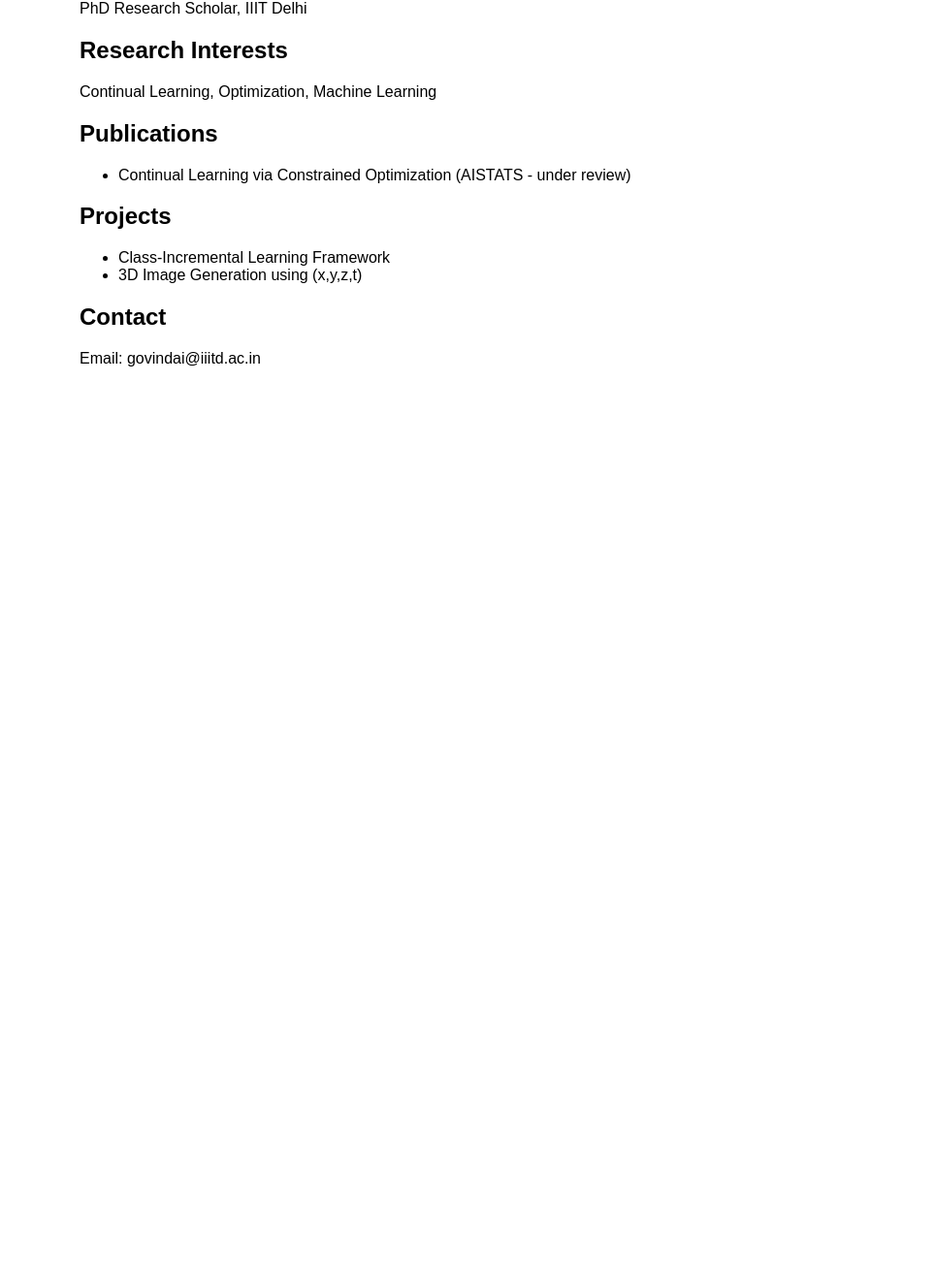
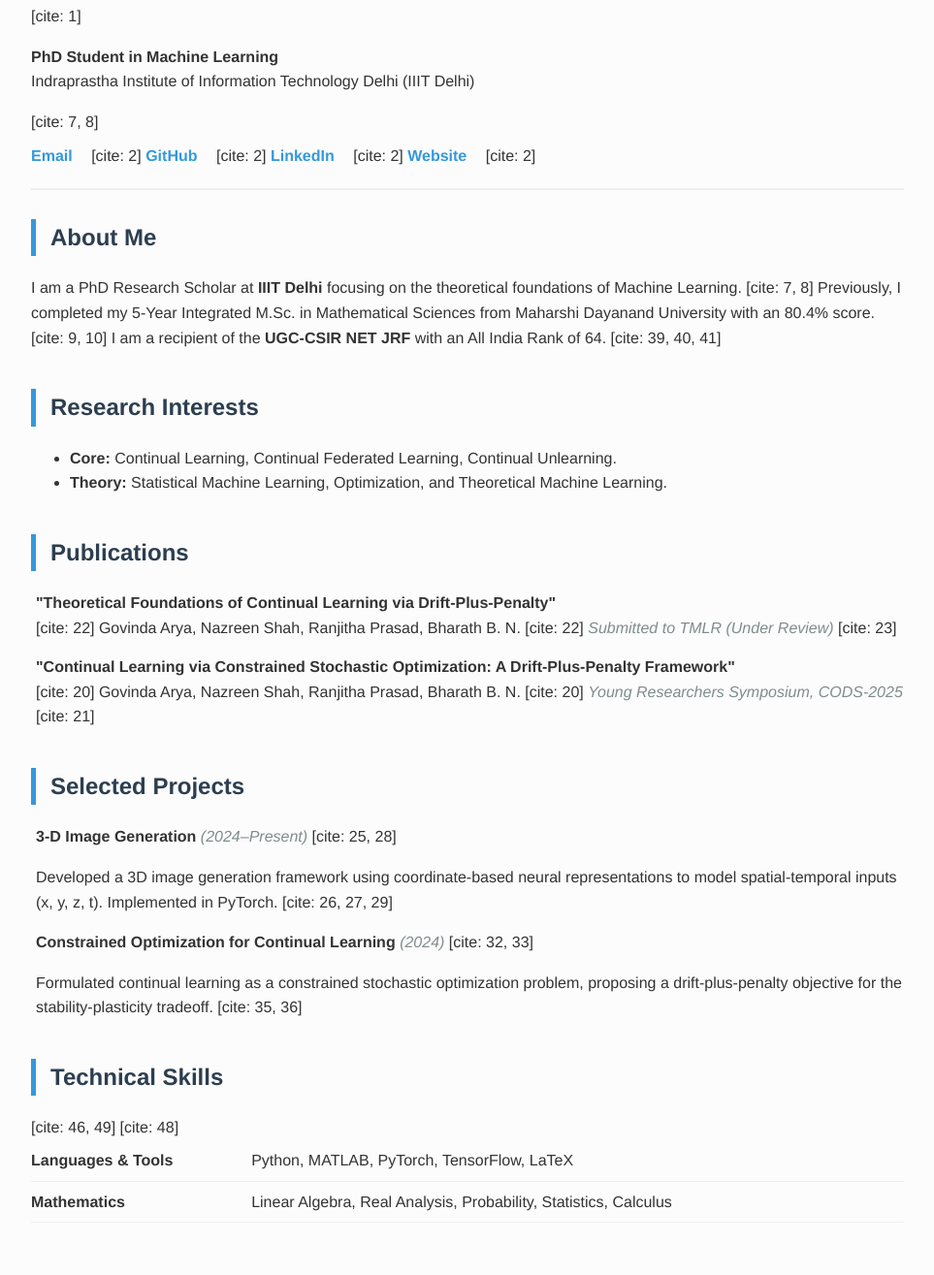
Before and after one commit to GovindaArya/govindaarya.github.io, a plain HTML site: page index.html in a window 1280 px wide. Shown: the part 80-1395 px from the top of the page at 97% size, without its empty margins (158-1121 px from the left). Before the commit the page ends 800 px from the top, so only its background shows below. Drawn offline with Linux system fonts and the light colour scheme.

Commit message:
Update index.html

```diff
--- a/index.html
+++ b/index.html
@@ -1,34 +1,95 @@
 <!DOCTYPE html>
-<html>
+<html lang="en">
 <head>
-    <title>Govinda Arya</title>
+    <meta charset="UTF-8">
+    <meta name="viewport" content="width=device-width, initial-scale=1.0">
+    <title>Govinda Arya | PhD Research Scholar</title>
     <style>
-        body { font-family: Arial; max-width: 800px; margin: auto; }
-        h1 { color: #2c3e50; }
+        body { font-family: 'Helvetica Neue', Helvetica, Arial, sans-serif; line-height: 1.6; color: #333; max-width: 900px; margin: auto; padding: 20px; background-color: #fcfcfc; }
+        header { border-bottom: 2px solid #eee; padding-bottom: 20px; margin-bottom: 30px; display: flex; align-items: center; justify-content: space-between; }
+        .bio-info h1 { margin: 0; color: #2c3e50; font-size: 2.5em; }
+        .links { margin-top: 10px; }
+        .links a { margin-right: 15px; text-decoration: none; color: #3498db; font-weight: bold; }
+        .links a:hover { text-decoration: underline; }
+        section { margin-bottom: 40px; }
+        h2 { color: #2c3e50; border-left: 5px solid #3498db; padding-left: 15px; margin-bottom: 20px; }
+        .pub-item, .proj-item { margin-bottom: 15px; padding-left: 5px; }
+        .pub-title { font-weight: bold; display: block; }
+        .venue { font-style: italic; color: #7f8c8d; }
+        .highlight { color: #e67e22; font-weight: bold; }
+        table { width: 100%; border-collapse: collapse; }
+        td { padding: 8px 0; border-bottom: 1px solid #eee; }
+        .date { text-align: right; color: #7f8c8d; width: 120px; }
     </style>
 </head>
 <body>
 
-<h1>Govinda Arya</h1>
+<header>
+    <div class="bio-info">
+        <h1>Govinda Arya</h1> [cite: 1]
+        <p><strong>PhD Student in Machine Learning</strong><br>
+        Indraprastha Institute of Information Technology Delhi (IIIT Delhi)</p> [cite: 7, 8]
+        <div class="links">
+            <a href="mailto:govindai@iiitd.ac.in">Email</a> [cite: 2]
+            <a href="https://github.com/yourusername">GitHub</a> [cite: 2]
+            <a href="https://linkedin.com/in/yourusername">LinkedIn</a> [cite: 2]
+            <a href="yourwebsite.com">Website</a> [cite: 2]
+        </div>
+    </div>
+</header>
 
-<p>PhD Research Scholar, IIIT Delhi</p>
+<section id="about">
+    <h2>About Me</h2>
+    <p>I am a PhD Research Scholar at <strong>IIIT Delhi</strong> focusing on the theoretical foundations of Machine Learning. [cite: 7, 8] Previously, I completed my 5-Year Integrated M.Sc. in Mathematical Sciences from Maharshi Dayanand University with an 80.4% score. [cite: 9, 10] I am a recipient of the <strong>UGC-CSIR NET JRF</strong> with an All India Rank of 64. [cite: 39, 40, 41]</p>
+</section>
 
-<h2>Research Interests</h2>
-<p>Continual Learning, Optimization, Machine Learning</p>
+<section id="interests">
+    <h2>Research Interests</h2>
+    <ul>
+        <li><strong>Core:</strong> Continual Learning, Continual Federated Learning, Continual Unlearning. </li>
+        <li><strong>Theory:</strong> Statistical Machine Learning, Optimization, and Theoretical Machine Learning. </li>
+    </ul>
+</section>
 
-<h2>Publications</h2>
-<ul>
-<li>Continual Learning via Constrained Optimization (AISTATS - under review)</li>
-</ul>
+<section id="publications">
+    <h2>Publications</h2>
+    <div class="pub-item">
+        <span class="pub-title">"Theoretical Foundations of Continual Learning via Drift-Plus-Penalty"</span> [cite: 22]
+        <span>Govinda Arya, Nazreen Shah, Ranjitha Prasad, Bharath B. N.</span> [cite: 22]
+        <span class="venue">Submitted to TMLR (Under Review)</span> [cite: 23]
+    </div>
+    <div class="pub-item">
+        <span class="pub-title">"Continual Learning via Constrained Stochastic Optimization: A Drift-Plus-Penalty Framework"</span> [cite: 20]
+        <span>Govinda Arya, Nazreen Shah, Ranjitha Prasad, Bharath B. N.</span> [cite: 20]
+        <span class="venue">Young Researchers Symposium, CODS-2025</span> [cite: 21]
+    </div>
+</section>
 
-<h2>Projects</h2>
-<ul>
-<li>Class-Incremental Learning Framework</li>
-<li>3D Image Generation using (x,y,z,t)</li>
-</ul>
+<section id="projects">
+    <h2>Selected Projects</h2>
+    <div class="proj-item">
+        <strong>3-D Image Generation</strong> <span class="venue">(2024–Present)</span> [cite: 25, 28]
+        <p>Developed a 3D image generation framework using coordinate-based neural representations to model spatial-temporal inputs (x, y, z, t). Implemented in PyTorch. [cite: 26, 27, 29]</p>
+    </div>
+    <div class="proj-item">
+        <strong>Constrained Optimization for Continual Learning</strong> <span class="venue">(2024)</span> [cite: 32, 33]
+        <p>Formulated continual learning as a constrained stochastic optimization problem, proposing a drift-plus-penalty objective for the stability-plasticity tradeoff. [cite: 35, 36]</p>
+    </div>
+</section>
 
-<h2>Contact</h2>
-<p>Email: govindai@iiitd.ac.in</p>
+<section id="skills">
+    <h2>Technical Skills</h2>
+    <table>
+        <tr>
+            <td><strong>Languages & Tools</strong></td>
+            <td>Python, MATLAB, PyTorch, TensorFlow, LaTeX</td> [cite: 46, 49]
+        </tr>
+        <tr>
+            <td><strong>Mathematics</strong></td>
+            <td>Linear Algebra, Real Analysis, Probability, Statistics, Calculus</td> [cite: 48]
+        </tr>
+    </table>
+</section>
 
 </body>
 </html>
```
